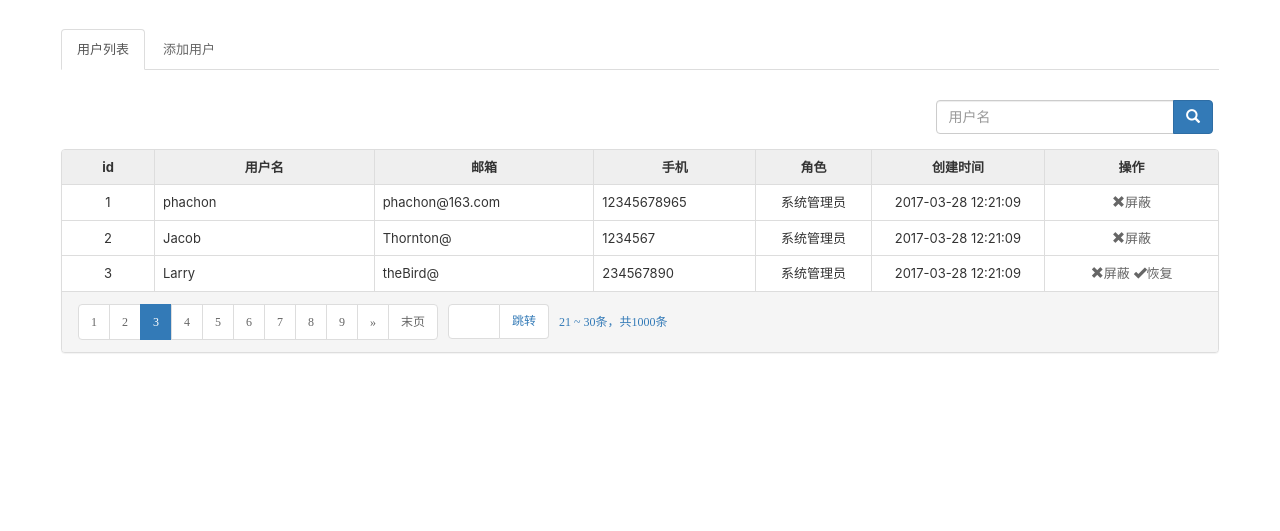
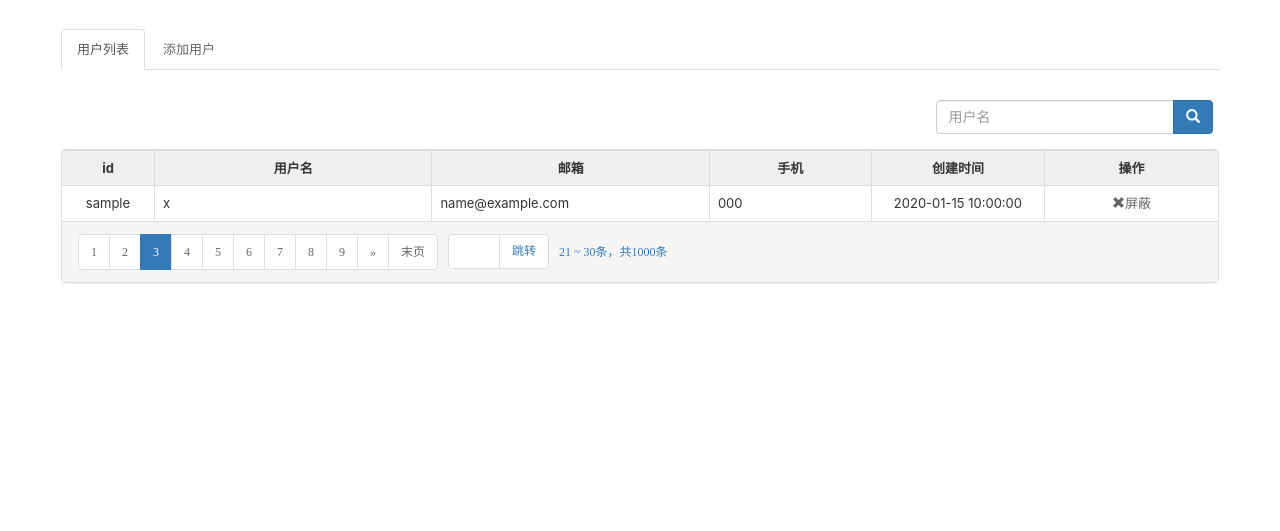
Before and after one commit to kkcoding0/equipment, a Flask app: page /user in a window 1280 px wide. Shown: the part 51-582 px from the top of the page. Run offline with Flask 2, Linux system fonts and the light colour scheme; tables that the repository leaves empty or names only in its code hold one stand-in row (values such as "Sample post"); some libraries are stand-ins or nearby versions.

Commit message:
修改用户表0.55

```diff
--- a/app.py
+++ b/app.py
@@ -99,6 +99,17 @@ def regist():
     # 关闭数据库连接
     db.close()
 
+# @app.route('/userinfo')
+# def userinfo():
+#     conn = pymysql.connect(host='127.0.0.1', user='root', password='123456', db='opcdata')
+#     cur = conn.cursor()
+#     sql = "SELECT * FROM user"
+#     cur.execute(sql)
+#     u = cur.fetchall()
+#     conn.close()
+#     print(u)
+#     return render_template('user.html',u=u)
+
 # @app.before_request
 # def before_user():
 #     if 'username' in session:
@@ -122,7 +133,18 @@ def index():
 
 @app.route('/user')
 def user():
-    return render_template('user.html')
+    conn = pymysql.connect(host='127.0.0.1', user='root', password='123456', db='opcdata')
+    cur = conn.cursor()
+    sql = "SELECT * FROM user"
+    cur.execute(sql)
+    u = cur.fetchall()
+    conn.close()
+    print(u)
+    return render_template('user.html',u=u)
+
+@app.route('/user_form')
+def user_form():
+    return render_template('user_form.html')
 
 @app.route('/machine')
 def machine_show():
--- a/templates/user.html
+++ b/templates/user.html
@@ -58,8 +58,8 @@
     <div class="col-md-12">
       <div class="panel-body" style="padding: 15px 0;">
         <ul class="nav nav-tabs">
-          <li class="active"><a href="user.html">用户列表</a></li>
-          <li class=""><a href="user_form.html">添加用户</a></li>
+          <li class="active"><a href="/user">用户列表</a></li>
+          <li class=""><a href="/user_form">添加用户</a></li>
         </ul>
       </div>
       <div class="panel-body">
@@ -79,49 +79,24 @@
       <div class="panel panel-default">
         <div class="table-responsive">
           <table class="table table-bordered">
-            <thead>
             <tr>
               <th class="w8p">id</th>
               <th class="w18p">用户名</th>
               <th class="w18p">邮箱</th>
               <th class="w13p">手机</th>
-              <th class="w10p">角色</th>
               <th class="w15p">创建时间</th>
               <th class="w15p">操作</th>
             </tr>
-            </thead>
-            <tbody>
+            {% for i in u %}
             <tr>
-              <td class="center">1</td>
-              <td>phachon</td>
-              <td>phachon@163.com</td>
-              <td>12345678965</td>
-              <td class="center">系统管理员</td>
-              <td class="center">2017-03-28 12:21:09</td>
+              <td class="center">{{ i[0] }}</td>
+              <td>{{ i[1] }}</td>
+              <td>{{ i[2] }}</td>
+              <td>{{ i[3] }}</td>
+              <td class="center">{{ i[4] }}</td>
               <td class="center"><a name="remove" onclick="Common.confirm('确认要屏蔽吗？')"><i class="glyphicon glyphicon-remove"></i>屏蔽</a></td>
             </tr>
-            <tr>
-              <td class="center">2</td>
-              <td>Jacob</td>
-              <td>Thornton@</td>
-              <td>1234567</td>
-              <td class="center">系统管理员</td>
-              <td class="center">2017-03-28 12:21:09</td>
-              <td class="center"><a name="remove" onclick="Common.confirm('确认要屏蔽吗？')"><i class="glyphicon glyphicon-remove"></i>屏蔽</a></td>
-            </tr>
-            <tr>
-              <td class="center">3</td>
-              <td>Larry</td>
-              <td>theBird@</td>
-              <td>234567890</td>
-              <td class="center">系统管理员</td>
-              <td class="center">2017-03-28 12:21:09</td>
-              <td class="center">
-                <a name="remove" onclick="Common.confirm('确认要屏蔽吗？')"><i class="glyphicon glyphicon-remove"></i>屏蔽</a>
-                <a name="regain" onclick="Common.confirm('确认要恢复吗？')"><i class="glyphicon glyphicon-ok"></i>恢复</a>
-              </td>
-            </tr>
-            </tbody>
+            {% endfor %}
           </table>
         </div>
         <div class="panel-footer">
```
